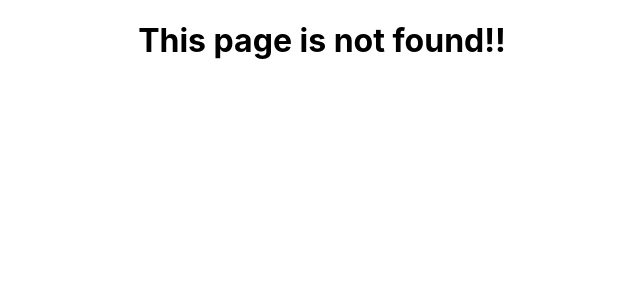
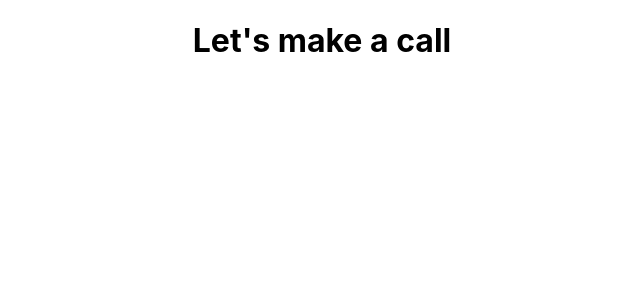
Before and after one commit to muhammad-jiku/jikmunn-video-chat-app-client, a React (Create React App) app: page /1 in a window 1280 px wide. Before the commit this address had no page. Shown: the top 300 px of the page, without its empty margins (318-958 px from the left). Built offline with nearby package versions, Linux system fonts and the light colour scheme.

Commit message:
call page is added

```diff
--- a/src/App.js
+++ b/src/App.js
@@ -2,6 +2,7 @@ import React from 'react';
 import { Route, Routes } from 'react-router-dom';
 import './App.scss';
 import NotFound from './Components/Shared/NotFound/NotFound';
+import CallPage from './Pages/CallPage/CallPage';
 import Home from './Pages/Home/Home';
 
 function App() {
@@ -9,6 +10,7 @@ function App() {
     <div className="App">
       <Routes>
         <Route path="/" element={<Home />} />
+        <Route path="/:id" element={<CallPage />} />
         <Route path="*" element={<NotFound />} />
       </Routes>
     </div>
--- /dev/null
+++ b/src/Pages/CallPage/CallPage.jsx
@@ -0,0 +1,12 @@
+import React from 'react';
+import './CallPage.scss';
+
+const CallPage = () => {
+  return (
+    <div>
+      <h1>Let's make a call</h1>
+    </div>
+  );
+};
+
+export default CallPage;
--- a/src/Pages/Home/Home.jsx
+++ b/src/Pages/Home/Home.jsx
@@ -1,4 +1,5 @@
 import React from 'react';
+import './Home.scss';
 
 const Home = () => {
   return (
```
Also changed, not shown: src/Pages/CallPage/CallPage.scss (added), src/Pages/Home/Home.scss (added).
